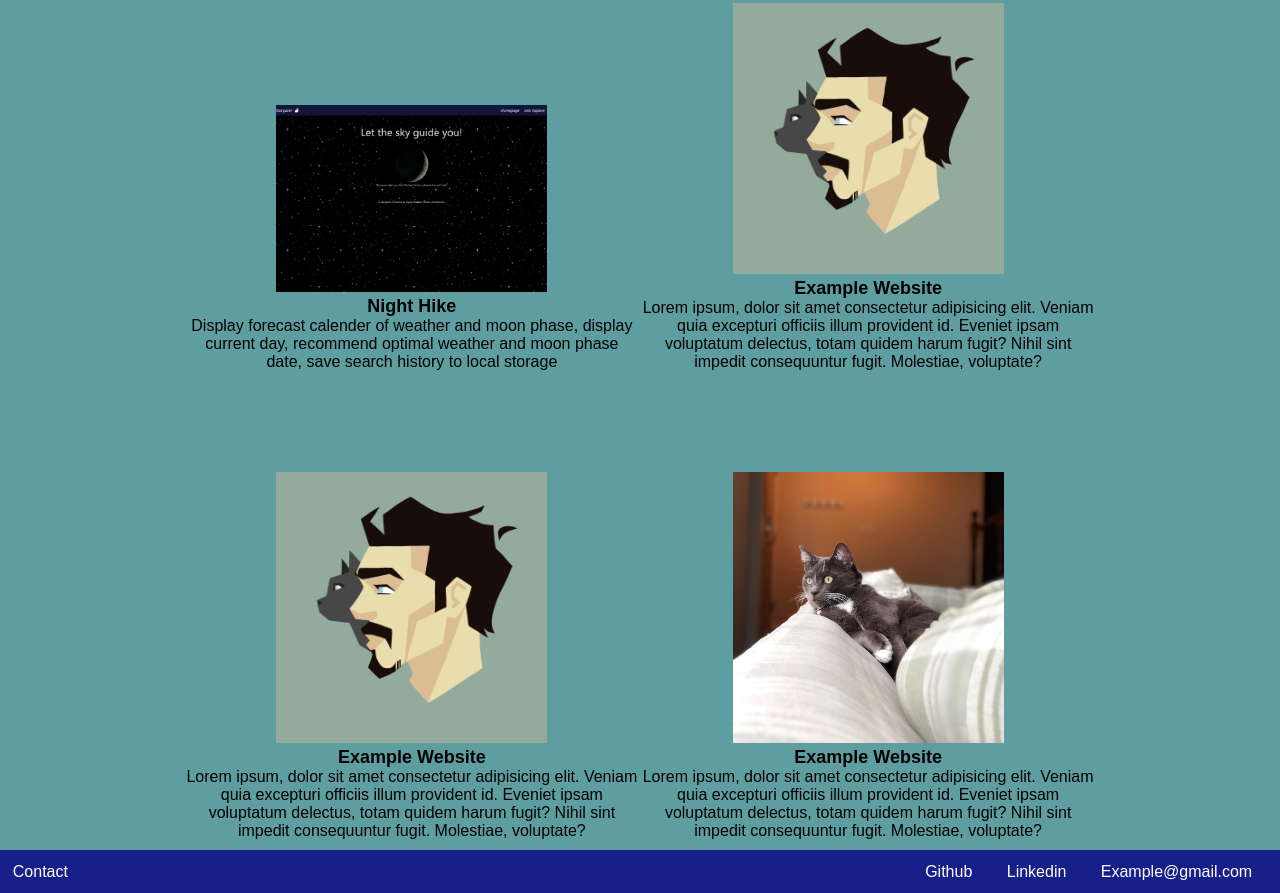
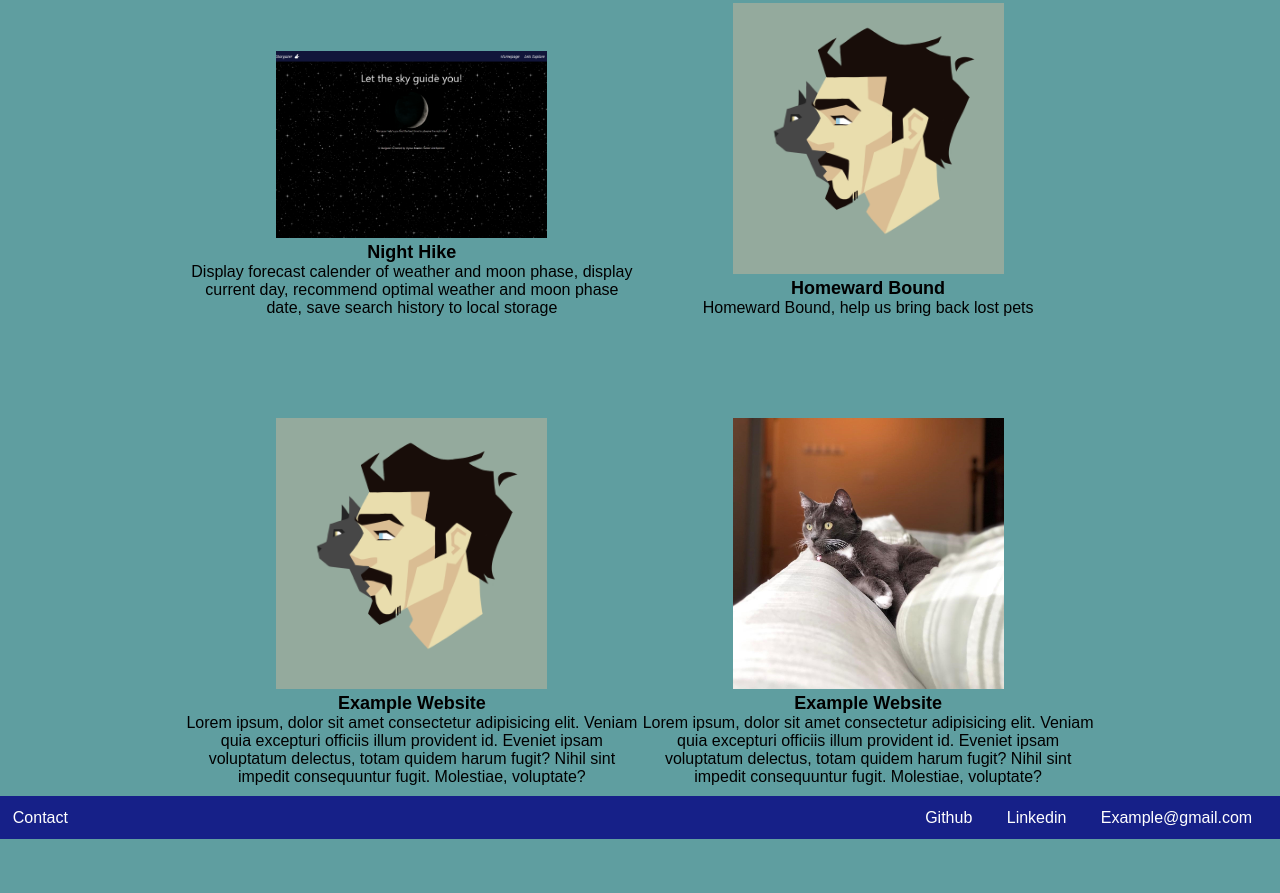
Before and after one commit to hunter-williams/hw-portfolio, a website: page index.html in a window 1280 px wide. Shown: the part 968-1861 px from the top of the page. After the commit the page ends 1807 px from the top, so only its background shows below. Drawn offline with Linux system fonts and the light colour scheme.

Commit message:
new link

```diff
--- a/index.html
+++ b/index.html
@@ -41,11 +41,11 @@
            <p>Display forecast calender of weather and moon phase, display current day, recommend optimal weather and moon phase date, save search history to local storage</p>
         </div>
         <div class="grid-container">
-            <a href="https://github.com/hunter-williams/">
+            <a href="https://github.com/bburton5/homeward-bound">
                 <img class="gridimg" alt="Logo" src="assets/logo.jpg" ></img>
            </a>
-           <h2>Example Website</h2>
-           <p>Lorem ipsum, dolor sit amet consectetur adipisicing elit. Veniam quia excepturi officiis illum provident id. Eveniet ipsam voluptatum delectus, totam quidem harum fugit? Nihil sint impedit consequuntur fugit. Molestiae, voluptate?</p>
+           <h2>Homeward Bound</h2>
+           <p>Homeward Bound, help us bring back lost pets</p>
         </div>
         <div class="grid-container">
             <a href="https://github.com/hunter-williams">
--- /dev/null
+++ b/package.json
@@ -0,0 +1,5 @@
+{
+  "dependencies": {
+    "inquirer": "^9.1.0"
+  }
+}
```
Also changed, not shown: 1 other file.
